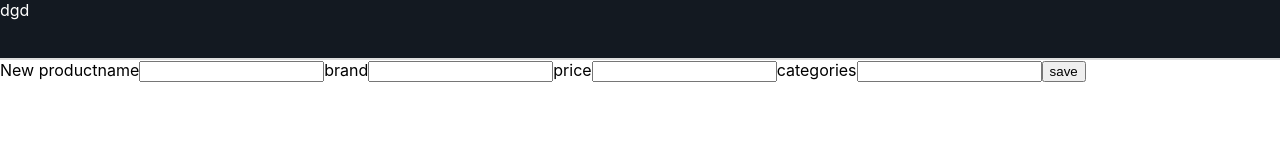
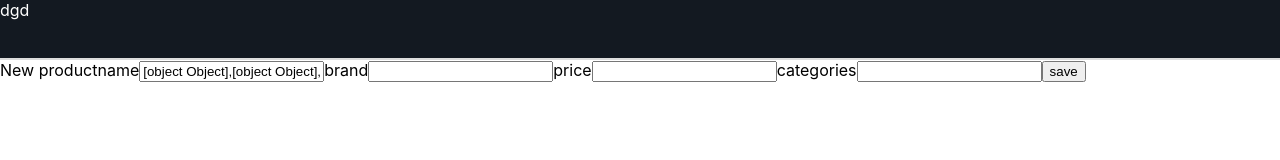
Before and after one commit to dorsamaleki/barbat-studio-task, a React (Create React App) app: page /new-product in a window 1280 px wide. Shown: the top 160 px of the page. Built offline with nearby package versions, Linux system fonts and the light colour scheme.

Commit message:
initial local storage

```diff
--- a/src/Categories.js
+++ b/src/Categories.js
@@ -1,13 +1,14 @@
-import React, { useState } from "react";
+import React from "react";
 import { categoryList } from "./categoryList";
 import { v4 as uuidv4 } from "uuid";
 import styles from "./Categories.module.css";
 import { SidebarCategories } from "./SidebarCategories";
+import { useLocalStorage } from "./hooks";
 
 export const Categories = () => {
   const initialList = categoryList();
-  const [list, setList] = useState(initialList);
-  const [name, setName] = useState();
+  const [list, setList] = useLocalStorage("nam", initialList);
+  const [name, setName] = useLocalStorage("name", "");
 
   const handleChange = (event) => {
     setName(event.target.value);
--- a/src/NewProduct.js
+++ b/src/NewProduct.js
@@ -1,11 +1,11 @@
 import React, { useState } from "react";
 import { v4 as uuidv4 } from "uuid";
 import { productsList } from "./productsList";
-
+import { useLocalStorage } from "./hooks.js";
 export const NewProduct = () => {
   let newList = [{ name: "", brand: "" }];
   const initialList = productsList();
-  const [name, setName] = useState();
+  const [name, setName] = useLocalStorage("name", initialList);
   const [brand, setBrand] = useState();
   const [price, setPrice] = useState();
   const [list, setList] = useState(newList);
--- /dev/null
+++ b/src/hooks.js
@@ -0,0 +1,47 @@
+/*import { useState } from "react";
+
+export const useLocalState = (localItem) => {
+  const [loc, setState] = useState(localStorage.getItem(localItem));
+  const setLoc = (newItem) => {
+    localStorage.setItem(localItem, newItem);
+    setState(newItem);
+  };
+  return [loc, setLoc];
+};*/
+
+import { useState } from "react";
+export const useLocalStorage = (key, initialValue) => {
+  // State to store our value
+  // Pass initial state function to useState so logic is only executed once
+  const [storedValue, setStoredValue] = useState(() => {
+    try {
+      // Get from local storage by key
+      const item = window.localStorage.getItem(key);
+      // Parse stored json or if none return initialValue
+      return item ? JSON.parse(item) : initialValue;
+    } catch (error) {
+      // If error also return initialValue
+      console.log(error);
+      return initialValue;
+    }
+  });
+
+  // Return a wrapped version of useState's setter function that ...
+  // ... persists the new value to localStorage.
+  const setValue = (value) => {
+    try {
+      // Allow value to be a function so we have same API as useState
+      const valueToStore =
+        value instanceof Function ? value(storedValue) : value;
+      // Save state
+      setStoredValue(valueToStore);
+      // Save to local storage
+      window.localStorage.setItem(key, JSON.stringify(valueToStore));
+    } catch (error) {
+      // A more advanced implementation would handle the error case
+      console.log(error);
+    }
+  };
+
+  return [storedValue, setValue];
+};
```
